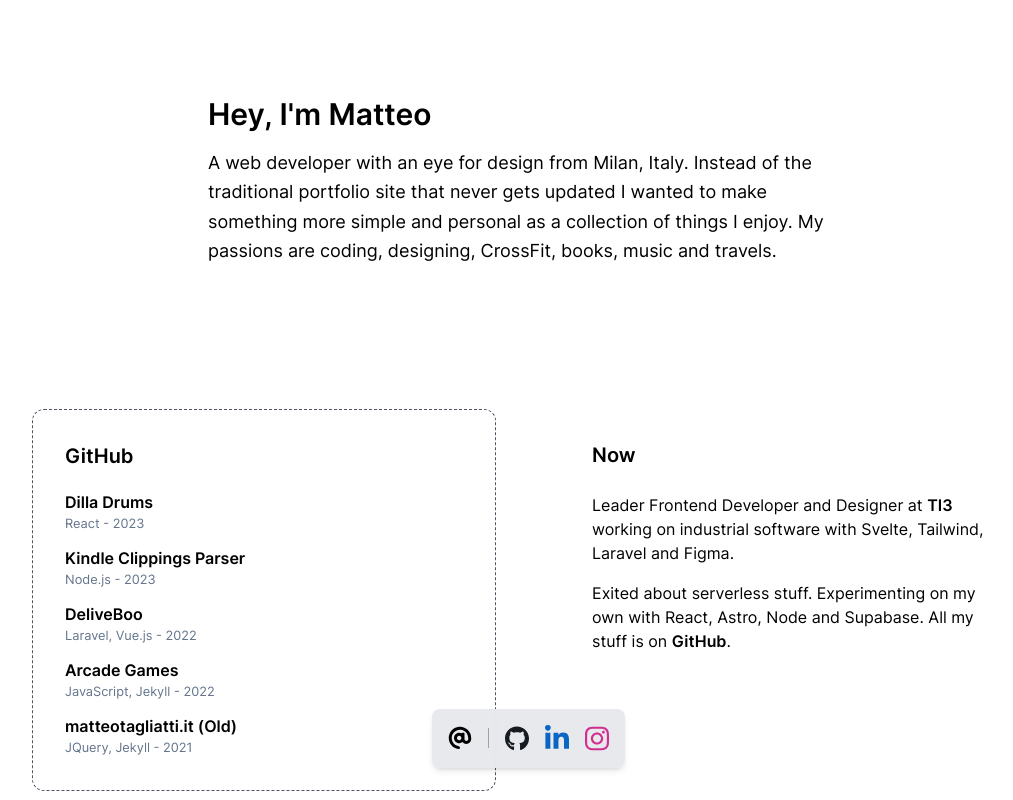
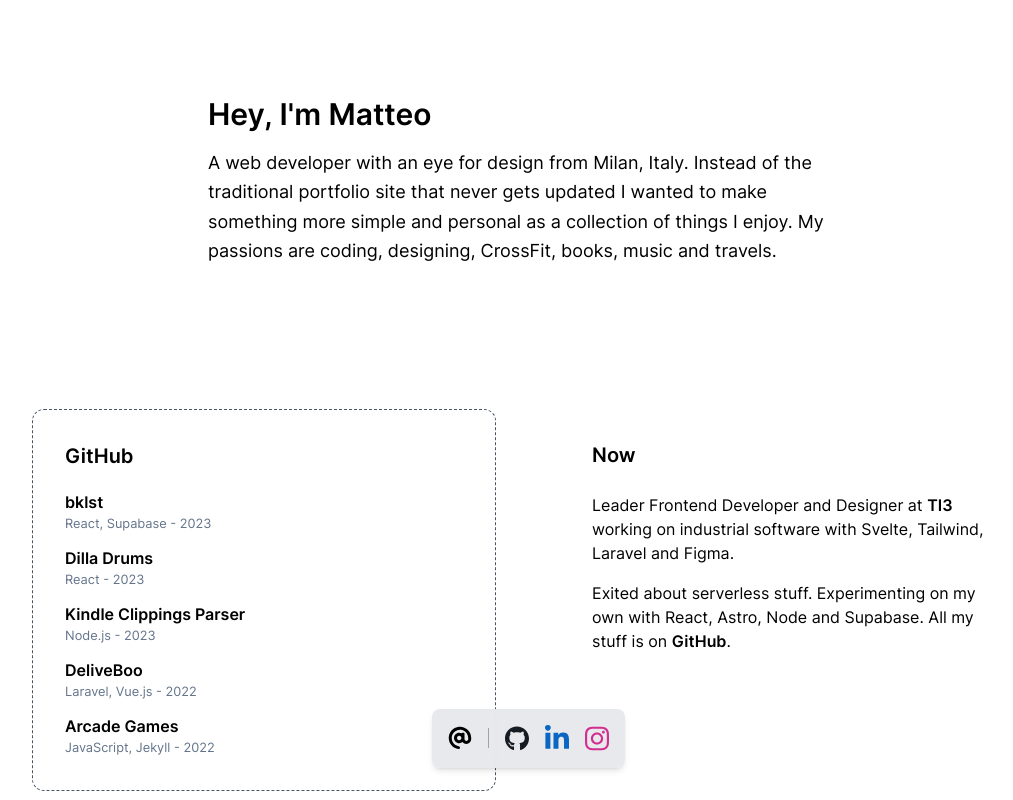
Before and after one commit to matteotagliatti/.it, a Svelte app: page / in a window 1280 px wide. Shown: the top 800 px of the page, without its empty margins (112-1125 px from the left). Built offline with nearby package versions, Linux system fonts and the light colour scheme; no server answers.

Commit message:
add bklst, rm old website

```diff
--- a/src/components/Works/Works.svelte
+++ b/src/components/Works/Works.svelte
@@ -1,5 +1,11 @@
 <script>
   const works = [
+    {
+      title: "bklst",
+      subtitle: "React, Supabase",
+      date: 2023,
+      link: "https://github.com/matteotagliatti/bklst",
+    },
     {
       title: "Dilla Drums",
       subtitle: "React",
@@ -24,12 +30,6 @@
       date: 2022,
       link: "https://github.com/matteotagliatti/arcade-games",
     },
-    {
-      title: "matteotagliatti.it (Old)",
-      subtitle: "JQuery, Jekyll",
-      date: 2021,
-      link: "https://old.matteotagliatti.it/",
-    },
   ];
 </script>
 
```
